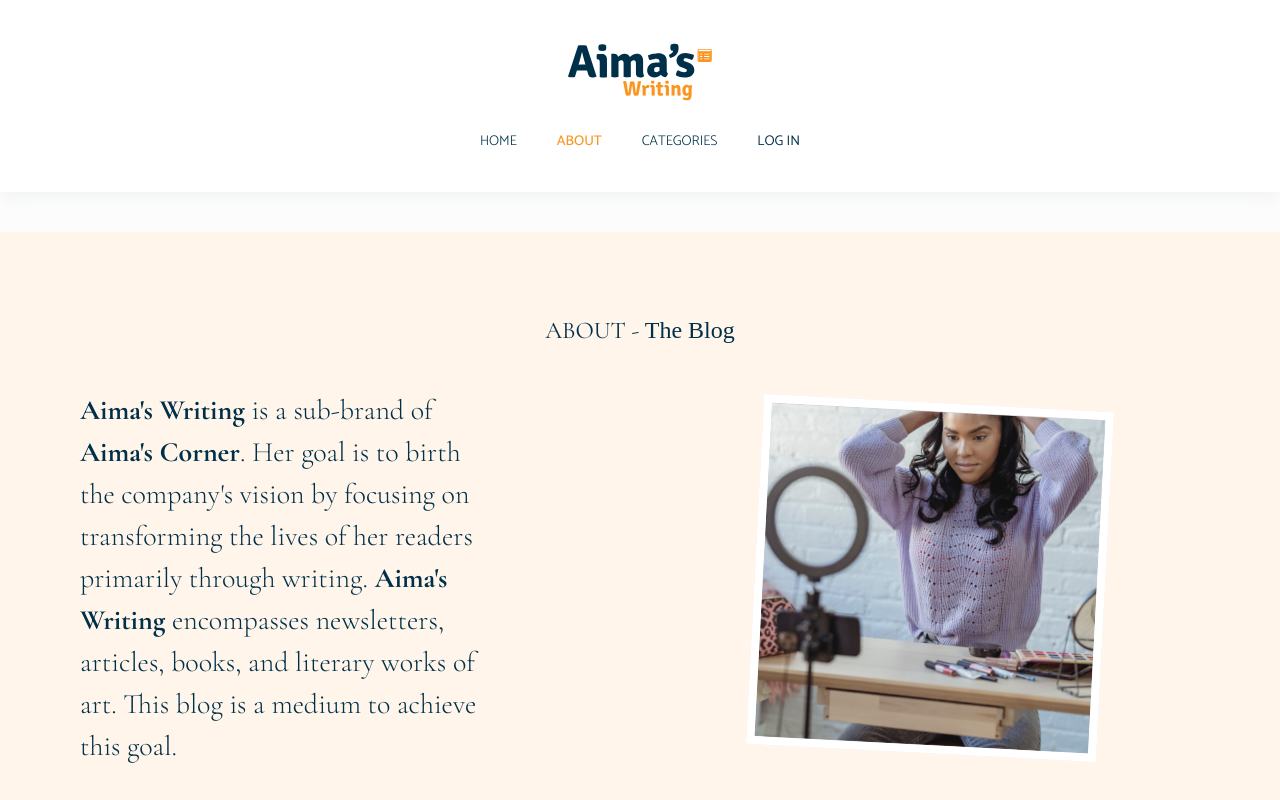
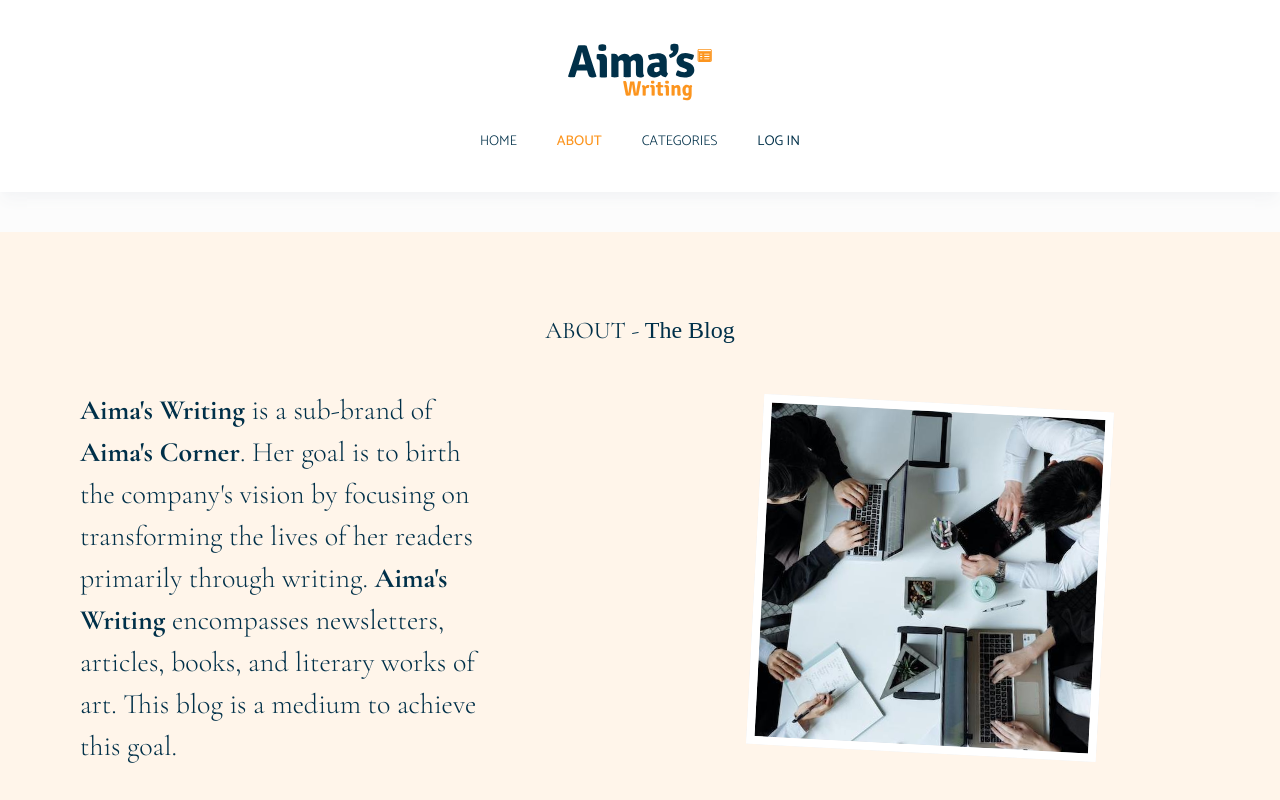
Before and after one commit to Kikks/aima-s-blog-ui, a Next.js app: page /about in a window 1280 px wide. Shown: the top 800 px of the page. Built offline with nearby package versions, Linux system fonts and the light colour scheme; no server answers; a web font is replaced by a local one.

Commit message:
fix: about blog image

```diff
--- a/src/components/pages/about/AboutBlog/AboutBlog.tsx
+++ b/src/components/pages/about/AboutBlog/AboutBlog.tsx
@@ -34,7 +34,7 @@
             >
               <div className="relative h-full w-full overflow-hidden border-8 border-white">
                 <Image
-                  src="/assets/images/about-image-1.png"
+                  src="/assets/images/about-blog.jpeg"
                   alt=""
                   layout="fill"
                   className="h-full w-full object-cover duration-500 group-hover:scale-110"
```
Also changed, not shown: public/assets/images/about-blog.jpeg (added).
